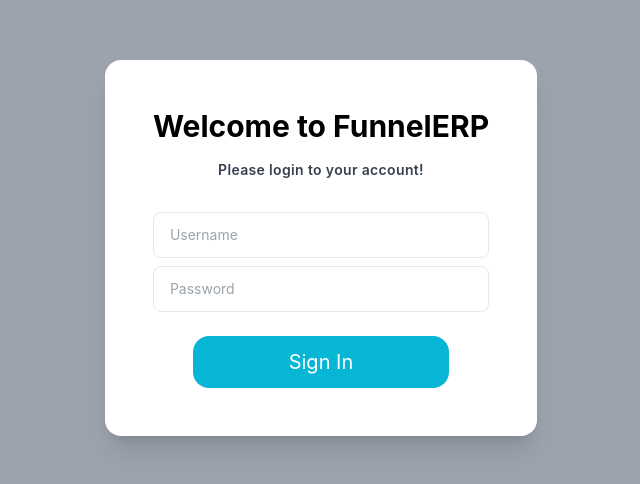
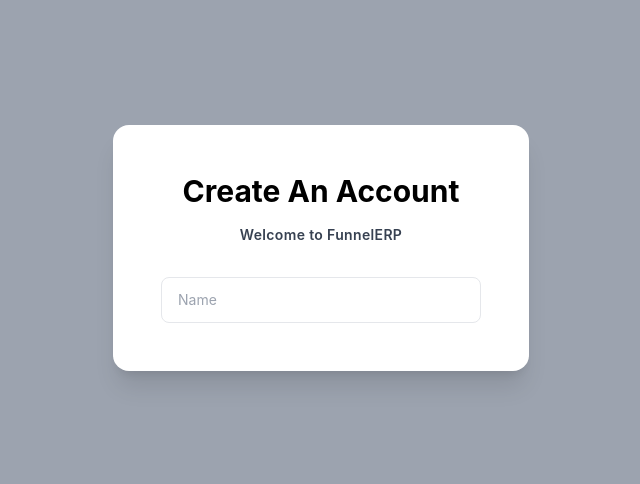
Before and after one commit to mdazharulhoque7/fastapi_auth, a React (Create React App) app in the folder frontend/: page / in a window 1280 px wide. Shown: the part 152-636 px from the top of the page, without its empty margins (319-959 px from the left). Built offline with nearby package versions, Linux system fonts and the light colour scheme.

Commit message:
registration form startup (frontend)

```diff
--- a/frontend/src/App.js
+++ b/frontend/src/App.js
@@ -1,12 +1,14 @@
 
 import './App.css';
 import Login from './components/Login';
+import Register from './components/Register';
 
 function App() {
   return (
     <div className="flex items-center justify-center min-h-screen bg-gray-400">
       <div className="z-20 px-12 py-12 bg-white shadow-xl rounded-2xl">
-        <Login />
+        <Register />
+        {/* <Login /> */}
       </div>
     </div>
   );
--- a/frontend/src/components/Login.js
+++ b/frontend/src/components/Login.js
@@ -9,14 +9,23 @@
             </div>
             <form>
                 <div className='space-y-4'>
-                    <input type='text' placeholder='Username' className='block w-full px-4 py-3 text-sm border rounded-lg outline-none focus:ring-1 focus: ring-cyan-400 focus:shadow-cyan-500/40' />
+                    <input type='text'
+                        placeholder='Username'
+                        className='block w-full px-4 py-3 text-sm border rounded-lg outline-none focus:ring-1 focus: ring-cyan-400 focus:shadow-cyan-500/40' />
                 </div>
 
                 <div className='mt-2 space-y-4'>
                     <input type='password' placeholder='Password' className='block w-full px-4 py-3 text-sm border rounded-lg outline-none focus:ring-1 focus: ring-cyan-400 focus:shadow-cyan-500/40' />
                 </div>
+
                 <div className="mt-6 text-center">
                     <button type="submit" className="w-64 py-3 text-xl text-white outline-none bg-cyan-500 hover:bg-cyan-600 rounded-2xl active:bg-cyan-500">Sign In</button>
+                    <p className='mt-4 text-sm'>
+                        You don't have an account?{" "}
+                        <span className='underline cursor-pointer'>Register</span>
+                        <span> or{" "} </span>
+                        <span className='underline cursor-pointer'>Forget password</span>
+                    </p>
                 </div>
             </form>
         </>
--- a/frontend/src/components/Register.js
+++ b/frontend/src/components/Register.js
@@ -0,0 +1,22 @@
+import React from 'react'
+
+export default function Register() {
+    return (
+        <React.Fragment>
+            <div>
+                <h1 className='mb-4 text-3xl font-bold text-center cursor-pointer'>Create An Account</h1>
+                <p className='mx-auto mb-8 text-sm font-semibold tracking-wide text-center text-gray-700 cursor-pointer w-80'>
+                    Welcome to FunnelERP
+                </p>
+            </div>
+            <form>
+                <div className='space-y-4'>
+                    <input
+                        type='text'
+                        placeholder='Name'
+                        className='block w-full px-4 py-3 text-sm border rounded-lg outline-none focus:ring-1 focus: ring-cyan-400 focus:shadow-cyan-500/40'></input>
+                </div>
+            </form>
+        </React.Fragment>
+    )
+}
```
